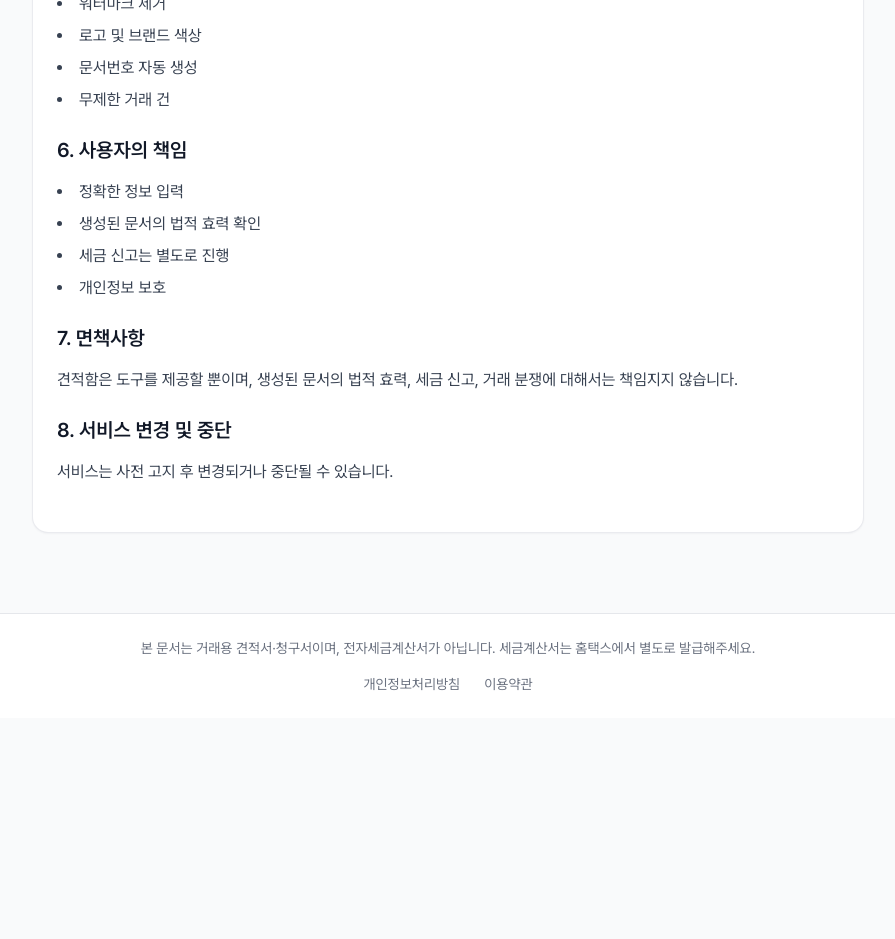
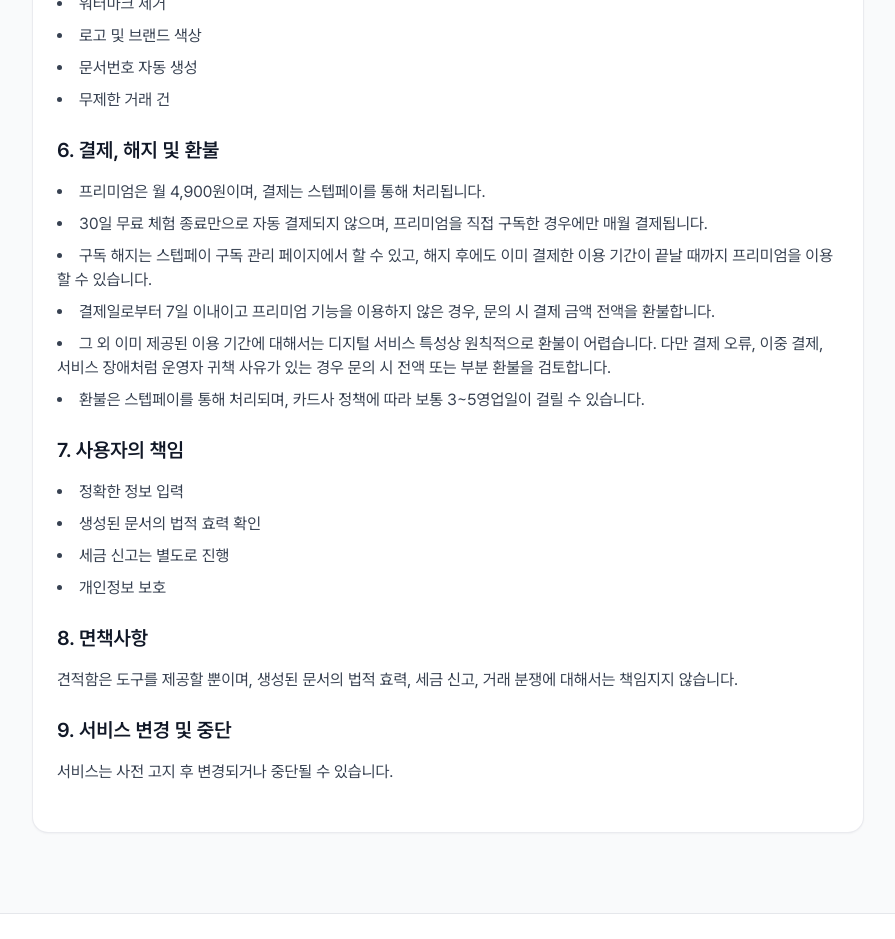
Before and after one commit to Ahrah/PDF-app, a Next.js app: page /terms in a window 1280 px wide. Shown: the part 880-1819 px from the top of the page, without its empty margins (192-1087 px from the left). Before the commit the page ends 1598 px from the top, so only its background shows below. Built offline with nearby package versions, Linux system fonts and the light colour scheme; no server answers.

Commit message:
약관에 결제/해지/환불 정책 추가 (스텝페이)
Co-authored-by: Ahrah Sehyun Cho <Ahrah@users.noreply.github.com>

```diff
--- a/app/terms/page.tsx
+++ b/app/terms/page.tsx
@@ -52,7 +52,17 @@ export default function TermsPage() {
             <li>무제한 거래 건</li>
           </ul>
 
-          <h2 className="text-xl font-semibold text-gray-900 mb-4">6. 사용자의 책임</h2>
+          <h2 className="text-xl font-semibold text-gray-900 mb-4">6. 결제, 해지 및 환불</h2>
+          <ul className="list-disc list-inside text-gray-700 mb-6 space-y-2">
+            <li>프리미엄은 월 4,900원이며, 결제는 스텝페이를 통해 처리됩니다.</li>
+            <li>30일 무료 체험 종료만으로 자동 결제되지 않으며, 프리미엄을 직접 구독한 경우에만 매월 결제됩니다.</li>
+            <li>구독 해지는 스텝페이 구독 관리 페이지에서 할 수 있고, 해지 후에도 이미 결제한 이용 기간이 끝날 때까지 프리미엄을 이용할 수 있습니다.</li>
+            <li>결제일로부터 7일 이내이고 프리미엄 기능을 이용하지 않은 경우, 문의 시 결제 금액 전액을 환불합니다.</li>
+            <li>그 외 이미 제공된 이용 기간에 대해서는 디지털 서비스 특성상 원칙적으로 환불이 어렵습니다. 다만 결제 오류, 이중 결제, 서비스 장애처럼 운영자 귀책 사유가 있는 경우 문의 시 전액 또는 부분 환불을 검토합니다.</li>
+            <li>환불은 스텝페이를 통해 처리되며, 카드사 정책에 따라 보통 3~5영업일이 걸릴 수 있습니다.</li>
+          </ul>
+
+          <h2 className="text-xl font-semibold text-gray-900 mb-4">7. 사용자의 책임</h2>
           <ul className="list-disc list-inside text-gray-700 mb-6 space-y-2">
             <li>정확한 정보 입력</li>
             <li>생성된 문서의 법적 효력 확인</li>
@@ -60,13 +70,13 @@ export default function TermsPage() {
             <li>개인정보 보호</li>
           </ul>
 
-          <h2 className="text-xl font-semibold text-gray-900 mb-4">7. 면책사항</h2>
+          <h2 className="text-xl font-semibold text-gray-900 mb-4">8. 면책사항</h2>
           <p className="text-gray-700 mb-6">
             견적함은 도구를 제공할 뿐이며, 생성된 문서의 법적 효력, 세금 신고,
             거래 분쟁에 대해서는 책임지지 않습니다.
           </p>
 
-          <h2 className="text-xl font-semibold text-gray-900 mb-4">8. 서비스 변경 및 중단</h2>
+          <h2 className="text-xl font-semibold text-gray-900 mb-4">9. 서비스 변경 및 중단</h2>
           <p className="text-gray-700 mb-6">
             서비스는 사전 고지 후 변경되거나 중단될 수 있습니다.
           </p>
```
